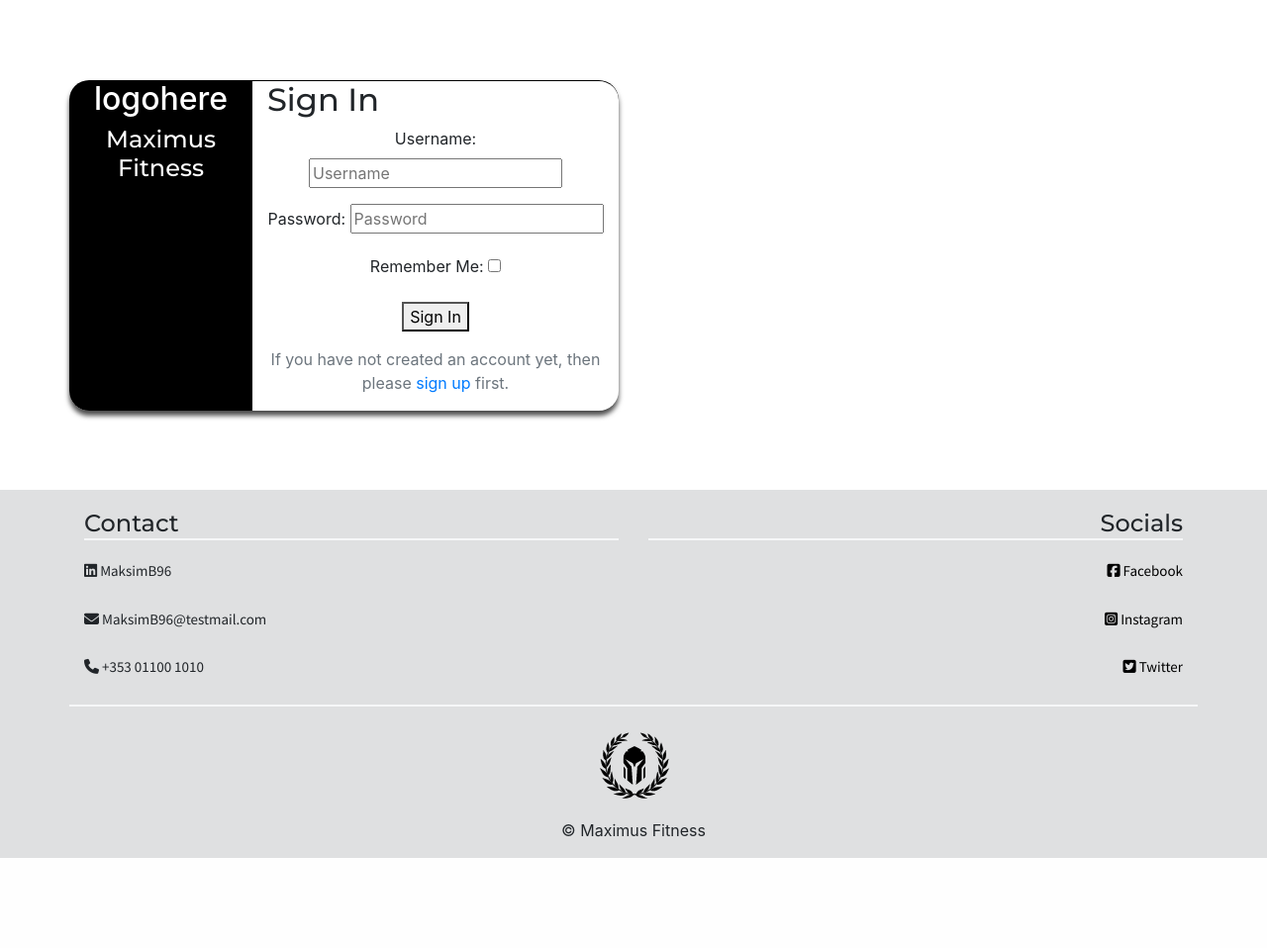
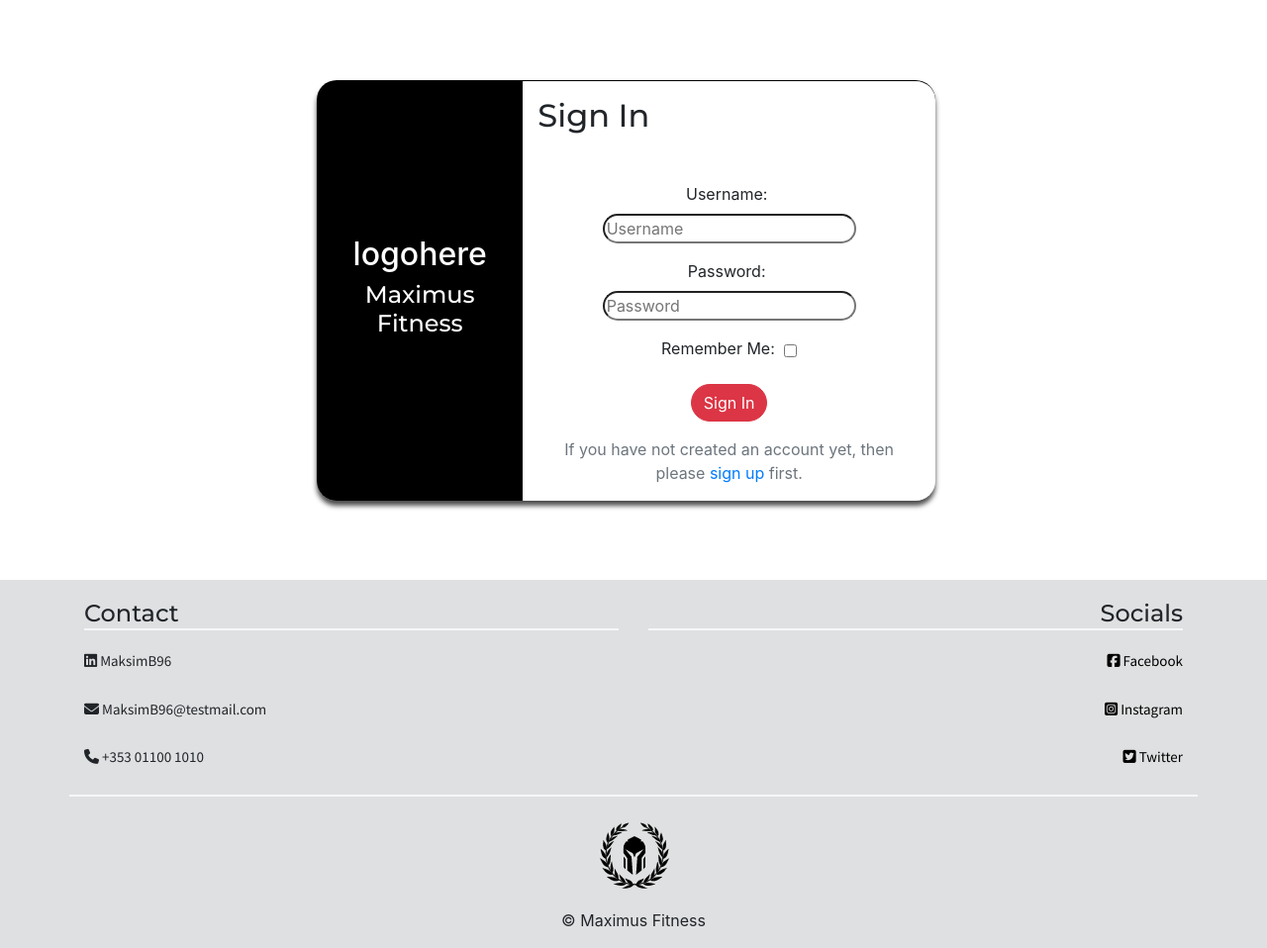
Before and after one commit to MaksimB96/maximusfitness-book_sys_pp4, a Django app: page /accounts/login/ in a window 1280 px wide; the page is wider, and only the part inside the window is pictured. Shown: the part 76-1034 px from the top of that part at 99% size. Before the commit the page ends 943 px from the top of that part, so only its background shows below. Run offline with Django 3.2, Linux system fonts and the light colour scheme; some libraries are stand-ins or nearby versions.

Commit message:
Add further refinements to sign in form

```diff
--- a/static/css/style.css
+++ b/static/css/style.css
@@ -246,6 +246,7 @@
     border-bottom-left-radius: 20px;
     display: flex;
     flex-direction: column;
+    justify-content: center;
     color: var(--brand3);
 }
 
@@ -253,6 +254,26 @@
     border-top-right-radius: 20px;
     border-bottom-right-radius: 20px;
     border-top: 1px solid var(--brand2);
+}
+
+.login {
+    padding: 0 2em;
+    text-align: center;
+}
+
+.login label {
+    padding-right: 5px;
+}
+
+
+
+#id_login,
+#id_password {
+    border-radius: 20px;
+}
+
+p #id_remember {
+    vertical-align: middle;
 }
 
 @media screen and (max-width: 640px) {
--- a/templates/account/login.html
+++ b/templates/account/login.html
@@ -7,7 +7,7 @@
 
 {% block content %}
 
-<div class="container">
+<div class="container-fluid offset-md-3">
     <div class="row main-content text-center">
         <div class="col-md-4 text-center sign-in-info">
             <span class="sign-in-logo">
@@ -18,8 +18,8 @@
 
         <div class="col-md-8 col-xs-12 col-sm-12 sign-in-form">
             <div class="container-fluid">
-                <div class="row">
-                    <h2 class="font-head">{% trans "Sign In" %}</h2>
+                <div class="row text-center">
+                    <h2 class=" mt-3 mb-5 font-head">{% trans " Sign In" %}</h2>
                 </div>
                 <div class="row">
                     <form class="login form-group" method="POST" action="{% url 'account_login' %}">
@@ -28,7 +28,7 @@
                         {% if redirect_field_value %}
                         <input type="hidden" name="{{ redirect_field_name }}" value="{{ redirect_field_value }}" />
                         {% endif %}
-                        <button class="primaryAction" type="submit">{% trans "Sign In" %}</button>
+                        <button class="primaryAction btn btn-danger" type="submit">{% trans "Sign In" %}</button>
                     </form>
                 </div>
                 <div class="row">
```
